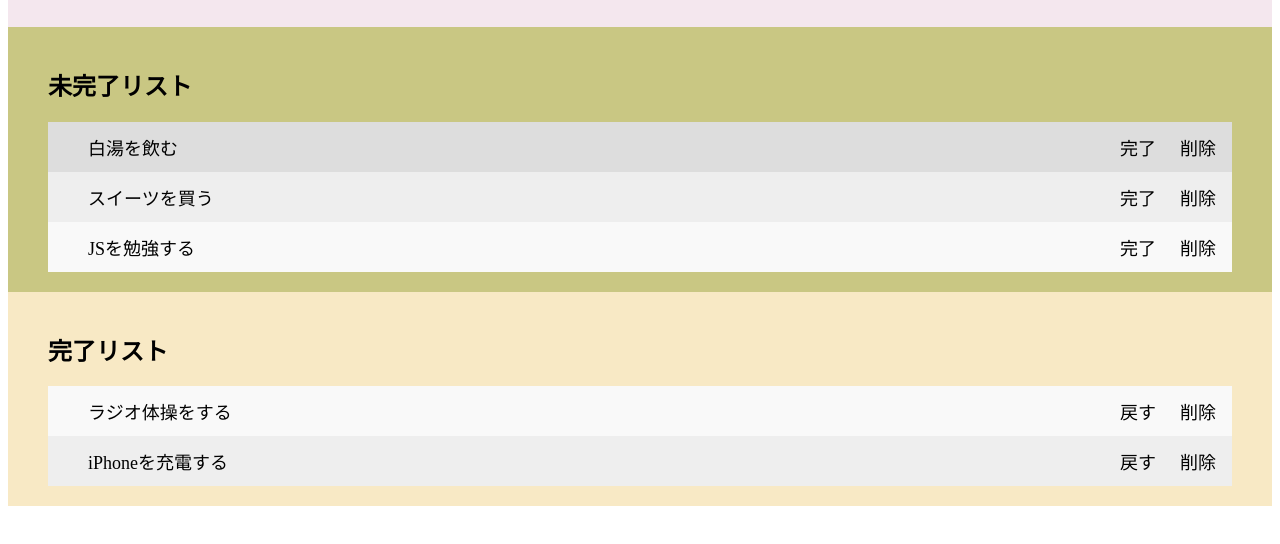
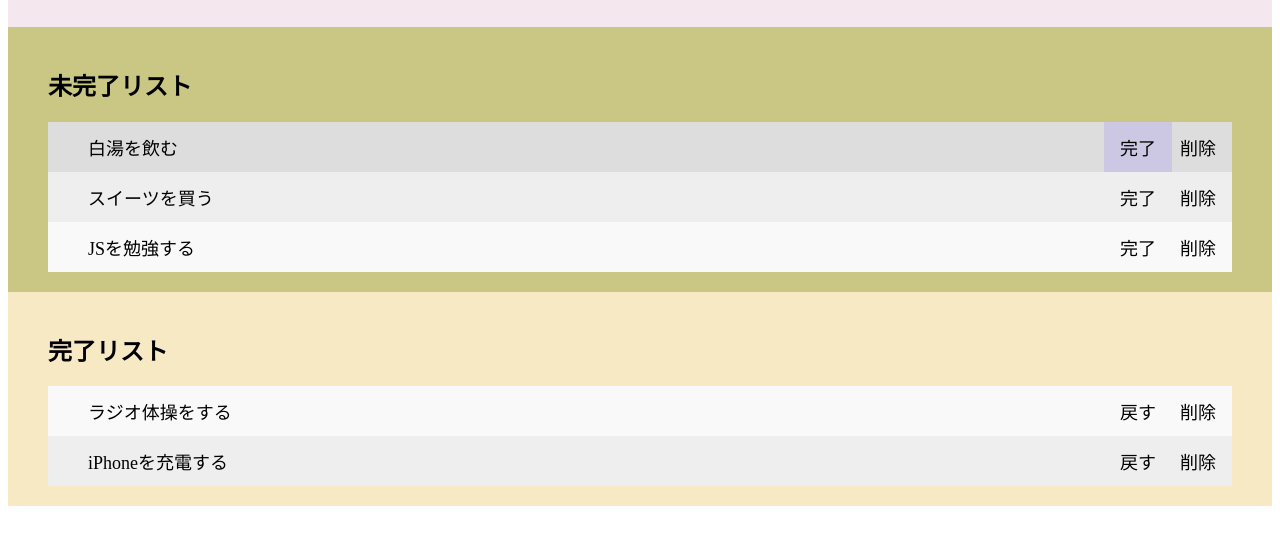
Before and after one commit to santsbarcelo/todolist-javascript, a plain HTML site: page index.html in a window 1280 px wide. In both pictures the pointer is over the element 1138 px from the left and 306 px from the top of the page. Shown: the part 160-704 px from the top of the page. Drawn offline with Linux system fonts and the light colour scheme.

Commit message:
ひとまず完成

```diff
--- a/style.css
+++ b/style.css
@@ -76,6 +76,12 @@ ul li.checked::before {
   color: 948D91;
 }
 
+.back:hover, .complete:hover {
+  background-color: #CCC8E3;
+  color: 948D91;
+}
+
+
 /* Style the header */
 .header {
   background-color: #F4E7EE;
```
